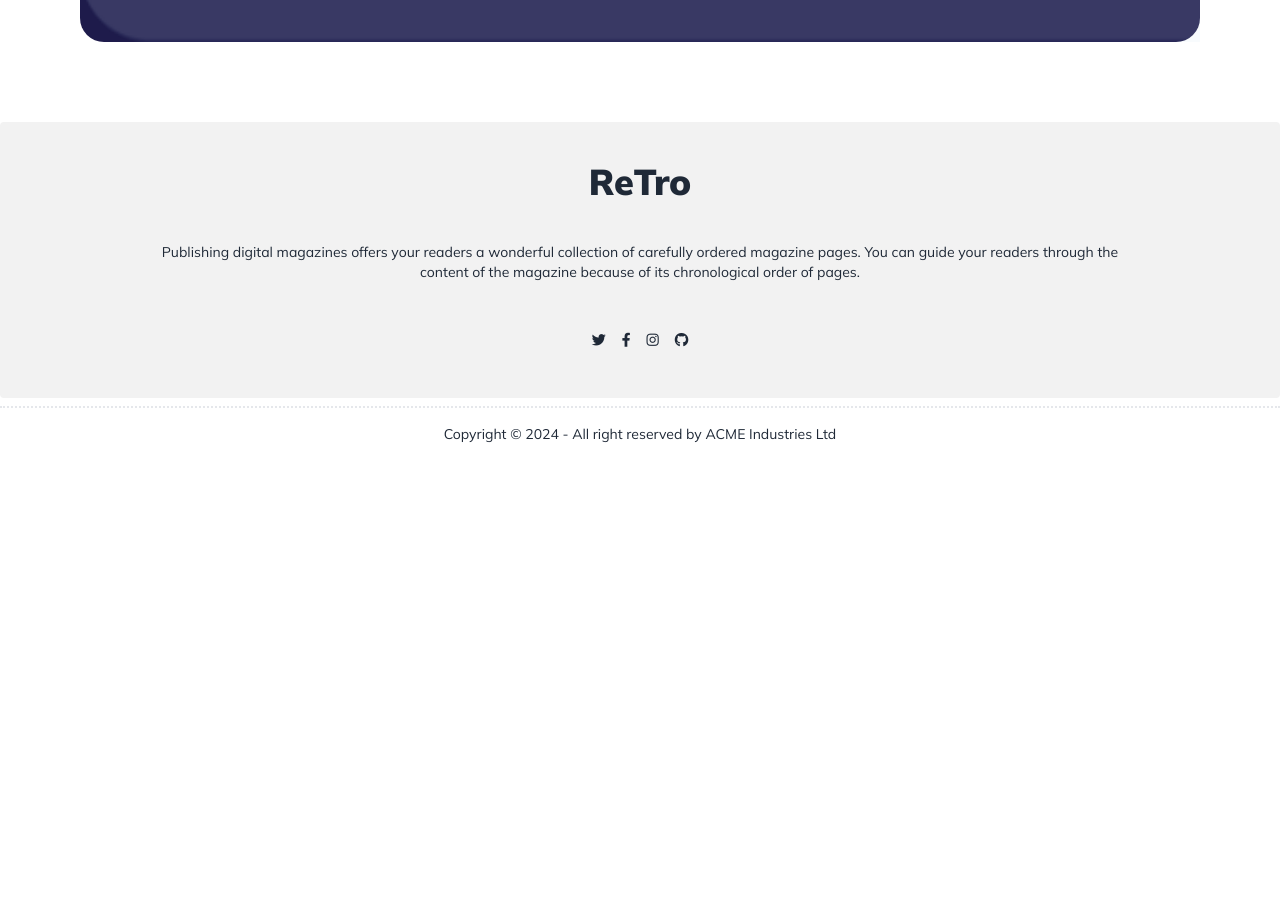
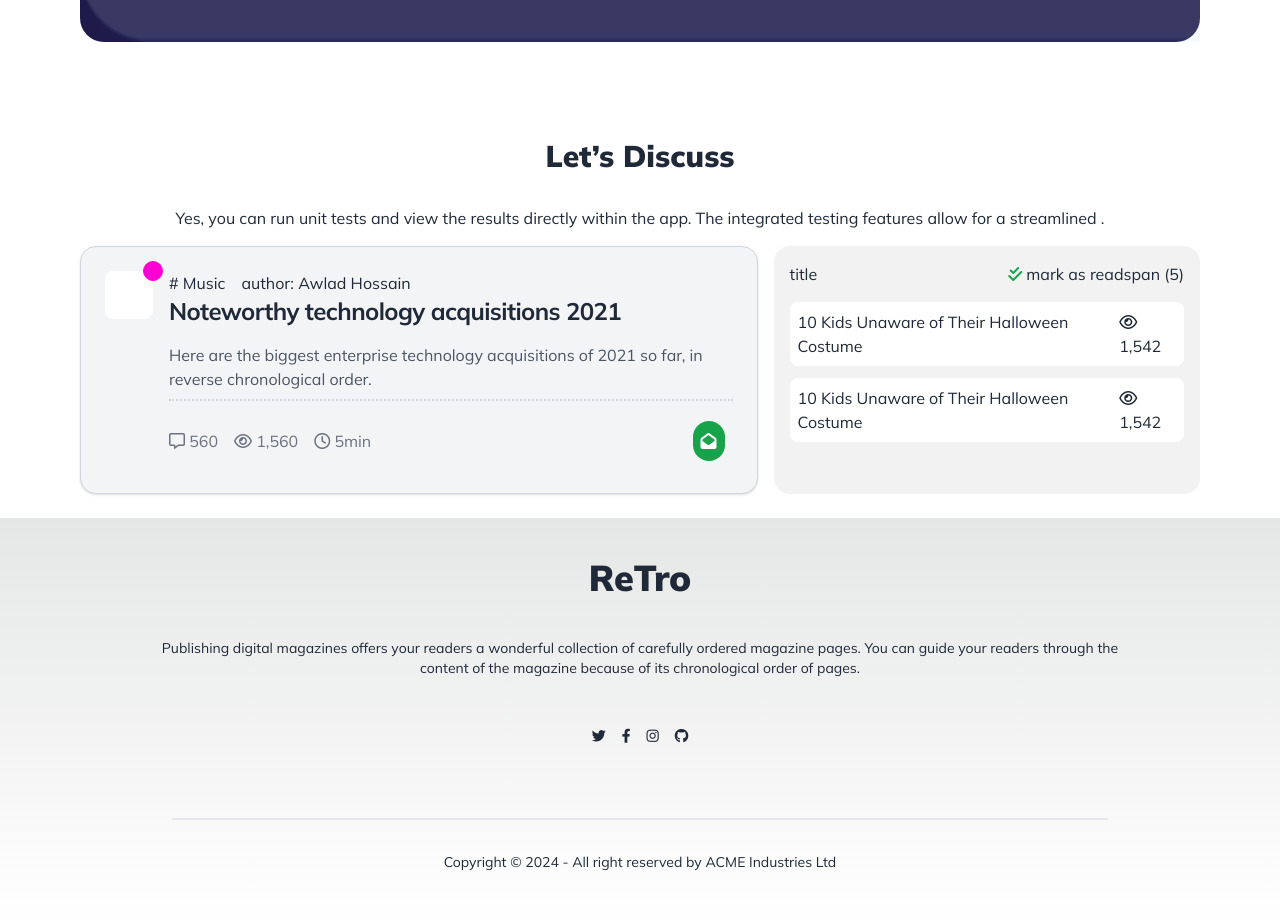
Before and after one commit to Mazed1314/retro-forum, a plain HTML site: page index.html in a window 1280 px wide. Shown: the part 920-1843 px from the top of the page. Before the commit the page ends 1388 px from the top, so only its background shows below. Drawn offline with nearby package versions, Linux system fonts and the light colour scheme.

Commit message:
Let’s Discuss section complete

```diff
--- a/index.html
+++ b/index.html
@@ -180,10 +180,96 @@
         </div>
       </div>
     </header>
-    <main></main>
-    <footer>
+    <main>
+      <!-- Let’s Discuss section -->
+
+      <section class="px-4 lg:px-20 my-6">
+        <div class="text-center">
+          <h2 class="text-3xl font-black py-4">Let’s Discuss</h2>
+          <p class="py-4 px-2">
+            Yes, you can run unit tests and view the results directly within the
+            app. The integrated testing features allow for a streamlined .
+          </p>
+        </div>
+        <div class="flex flex-col gap-4 md:flex-row">
+          <div
+            class="md:w-8/12 flex flex-col gap-4 justify-between md:justify-start"
+          >
+            <div
+              class="w-full flex gap-4 p-6 bg-gray-100 border border-gray-300 rounded-2xl shadow"
+            >
+              <div class="">
+                <div class="indicator">
+                  <span class="indicator-item badge badge-secondary"></span>
+                  <div
+                    class="grid w-12 h-12 bg-white place-items-center rounded-lg"
+                  ></div>
+                </div>
+              </div>
+              <div class="w-11/12">
+                <div class="flex gap-4">
+                  <p># Music</p>
+                  <p>author: <span>Awlad Hossain</span></p>
+                </div>
+                <a href="#">
+                  <h5 class="mb-2 text-2xl font-bold tracking-tight">
+                    Noteworthy technology acquisitions 2021
+                  </h5>
+                </a>
+                <p
+                  class="mb-3 py-2 font-normal text-gray-600 border-b-2 border-gray-300 border-dotted"
+                >
+                  Here are the biggest enterprise technology acquisitions of
+                  2021 so far, in reverse chronological order.
+                </p>
+
+                <div class="flex flex-1 justify-between">
+                  <div class="flex gap-4 text-gray-500 items-center">
+                    <div class="">
+                      <i class="fa-regular fa-message"></i><span> 560</span>
+                    </div>
+                    <div class="">
+                      <i class="fa-regular fa-eye"></i><span> 1,560</span>
+                    </div>
+                    <div class="">
+                      <i class="fa-regular fa-clock"></i><span> 5</span>min
+                    </div>
+                  </div>
+                  <a
+                    href="#"
+                    class="bg-green-600 text-white p-2 m-2 rounded-full"
+                    ><i class="fa-solid fa-envelope-open"></i
+                  ></a>
+                </div>
+              </div>
+            </div>
+          </div>
+          <div class="bg-base-200 md:w-5/12 rounded-2xl p-4">
+            <div class="flex justify-between">
+              <h3>title</h3>
+              <span
+                ><i class="fa-solid fa-check-double text-green-600"></i> mark as
+                readspan
+                <span>(5)</span>
+              </span>
+            </div>
+            <div class="flex flex-col gap-3 my-4">
+              <div class="bg-white rounded-lg flex justify-between p-2">
+                <h4>10 Kids Unaware of Their Halloween Costume</h4>
+                <p><i class="fa-regular fa-eye"></i><span>1,542</span></p>
+              </div>
+              <div class="bg-white rounded-lg flex justify-between p-2">
+                <h4>10 Kids Unaware of Their Halloween Costume</h4>
+                <p><i class="fa-regular fa-eye"></i><span>1,542</span></p>
+              </div>
+            </div>
+          </div>
+        </div>
+      </section>
+    </main>
+    <footer class="bg-gradient-to-b from-base-300 to-white">
       <section1
-        class="footer footer-center p-8 md:py-10 md:px-40 bg-base-200 text-base-content rounded"
+        class="footer footer-center p-8 md:py-10 md:px-40 text-base-content rounded"
       >
         <div>
           <h2 class="font-black text-4xl">ReTro</h2>
@@ -203,10 +289,8 @@
           <a href="#"><i class="fa-brands fa-github"></i></a>
         </div>
       </section1>
-      <section2
-        class="footer footer-center p-4 text-base-content border-t-2 border-dotted my-2 md:px-20"
-      >
-        <aside>
+      <section2 class="footer footer-center p-4 text-base-content my-2">
+        <aside class="border-t-2 w-9/12 md:py-8">
           <p>Copyright © 2024 - All right reserved by ACME Industries Ltd</p>
         </aside>
       </section2>
```
